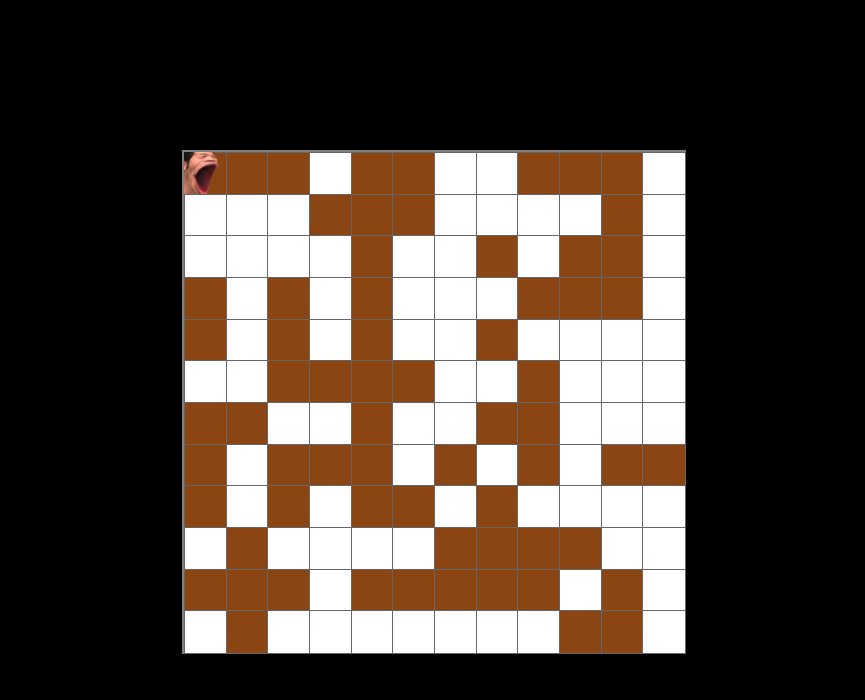
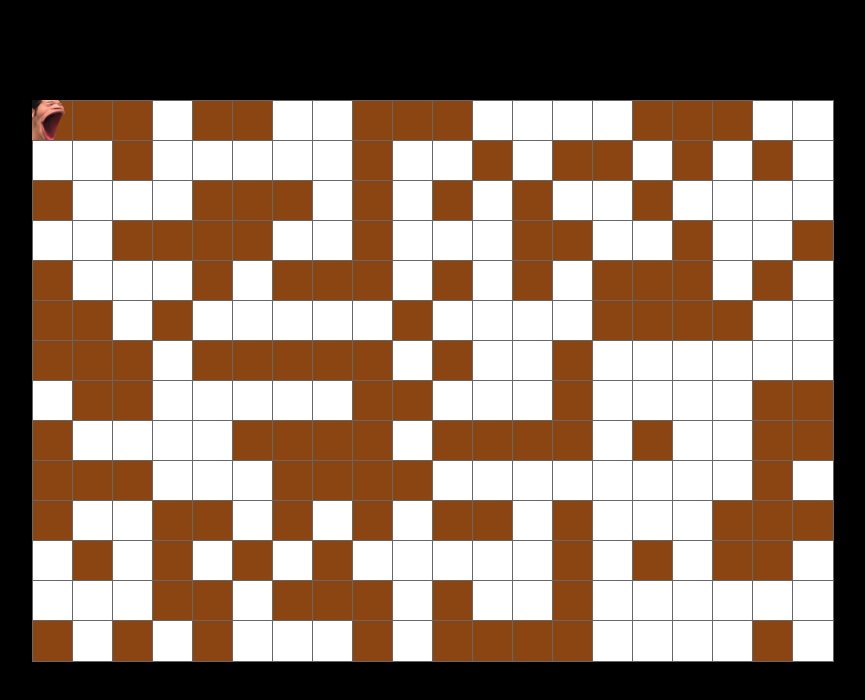
Before and after one commit to kubatovtamas/PacMan, a plain HTML site: page index.html in a window 1280 px wide. Shown: the whole page, without its empty margins (208-1073 px from the left). Drawn offline with nearby package versions, Linux system fonts and the light colour scheme.

Commit message:
game area made 20x14, added TODO.txt

```diff
--- a/script_full.js
+++ b/script_full.js
@@ -6,9 +6,13 @@
  * gameArea: jQuery elem a járéktér tárolására
  * ship: jQuery elem a hajó tárolására
  */
-const N = 12
-const blockSize = 500 / N
-const shipPos = { x: 0, y: 0 }
+const N = 14
+const M = 20
+const blockSize = 800 / M
+const shipPos = {
+  x: 0,
+  y: 0
+}
 let gameArea
 let ship
 
@@ -31,7 +35,7 @@ const KEYDOWN = 'ArrowDown'
  */
 function randomizeIce () {
   for (let i = 0; i < N; i++) {
-    for (let j = 0; j < N; j++) {
+    for (let j = 0; j < M; j++) {
       const block = $('<div></div>')
       block.addClass('normal')
 
--- a/style.css
+++ b/style.css
@@ -15,11 +15,11 @@ body {
     position: absolute;
     top: 50%;
     left: 50%;
-    margin-left: -250px;
-    margin-top: -250px;
-    width: 500px;
-    height: 500px;
-    border: solid gray 2px;
+    margin-left: -400px;
+    margin-top: -300px;
+    width: 800px;
+    height: 600px;
+    border: none;
 }
 
 /*  Víz beállítása, szín, elhelyezkedés, szegély.
```
Also changed, not shown: TODO.txt (added).
